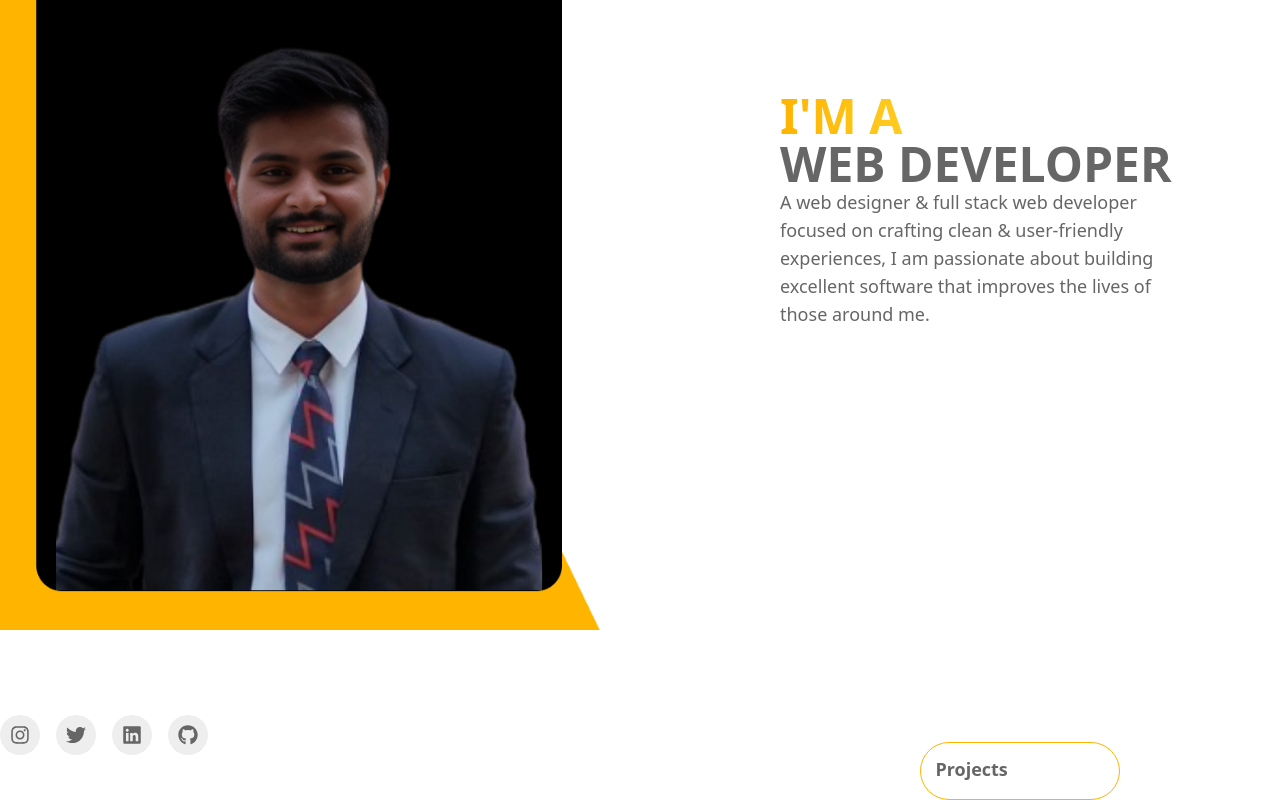
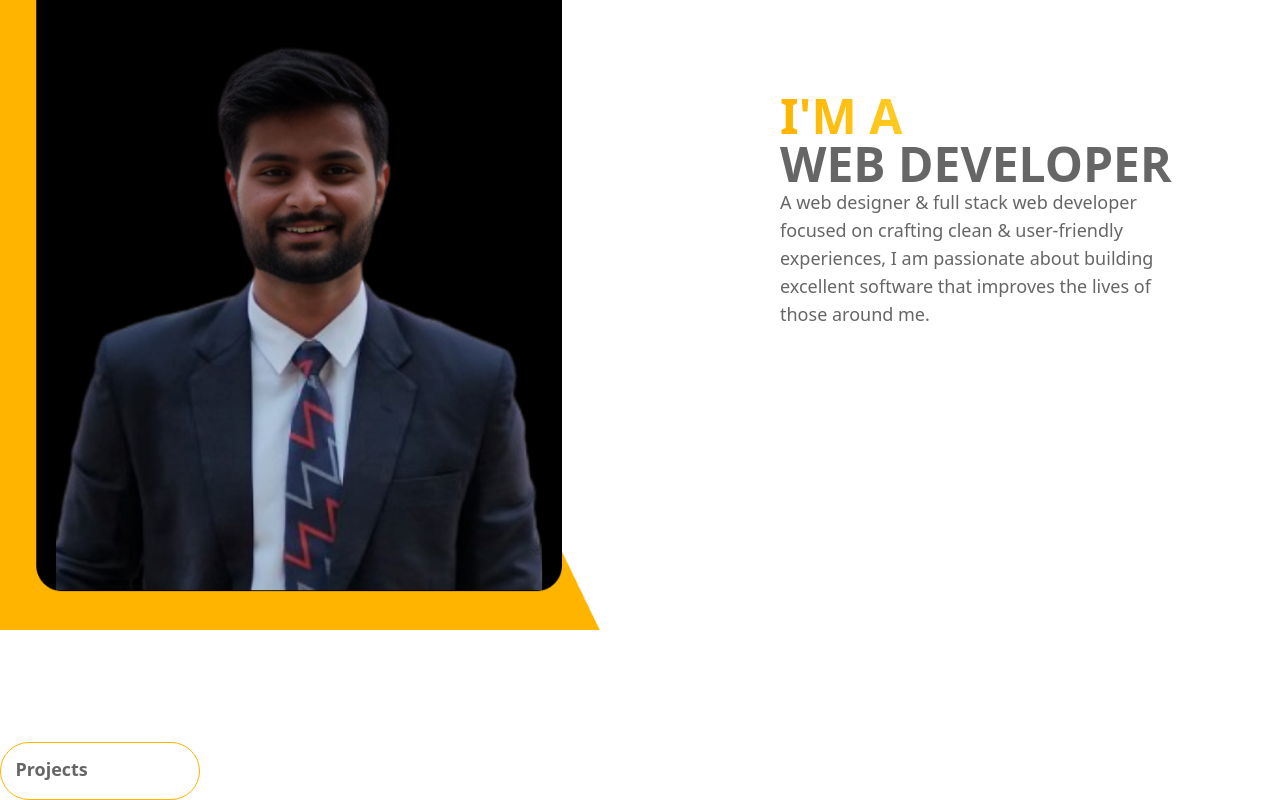
Before and after one commit to aharshsingh/My-Portfolio, a React (Create React App) app in the folder frontend/: page / in a window 1280 px wide. Shown: the part 309-1109 px from the top of the page. Built offline with nearby package versions, Linux system fonts and the light colour scheme.

Commit message:
portfolio

```diff
--- a/frontend/src/pages/Landing.jsx
+++ b/frontend/src/pages/Landing.jsx
@@ -59,7 +59,7 @@ export default function Landing() {
               </div>
         </div>
         </div>
-        <div className='flex flex-row gap-4 justify-center items-center mt-10'>
+        <div className='flex flex-row gap-4 justify-center items-center mt-10 lg:hidden block'>
                 {/* <div className='circleContainercontact1'>
                     <Link to='https://www.facebook.com/profile.php?id=100006964755099&mibextid=ZbWKwL'><img style={{height:'20px', width:'20px', position:'absolute', left:'10px', top:'10px'}} src={facebook} alt='logo' /></Link>
                 </div> */}
```
